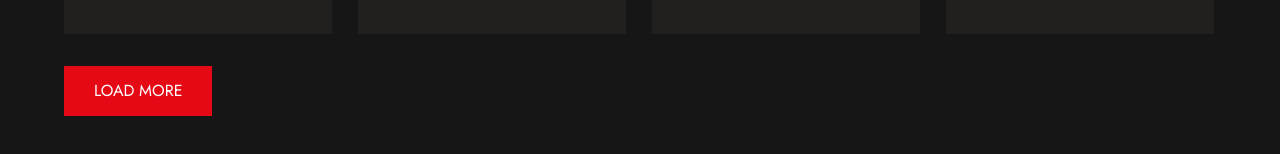
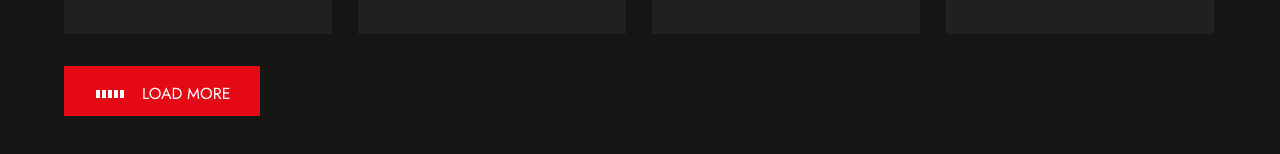
Before and after one commit to Cherepanov-project/yandex-music-clone, a Next.js app: page /single-movie in a window 1280 px wide. Shown: the part 1615-1769 px from the top of the page. Built offline with nearby package versions, Linux system fonts and the light colour scheme.

Commit message:
add preloader

```diff
--- /dev/null
+++ b/components/loader/Loader.tsx
@@ -0,0 +1,11 @@
+import React from "react";
+import ReactLoading from "react-loading";
+
+interface ILoader {
+  type: string;
+  color: string;
+}
+
+export const Loader: React.FC<ILoader> = ({ type, color }) => (
+  <ReactLoading type={"bars"} color={"#fff"} height={16} width={32} />
+);
--- a/package.json
+++ b/package.json
@@ -25,6 +25,7 @@
     "react": "18.0.0",
     "react-dom": "18.0.0",
     "react-icons": "^4.3.1",
+    "react-loading": "^2.0.3",
     "sass": "^1.50.0",
     "styled-components": "^5.3.5",
     "styled-normalize": "^8.0.7",
--- a/pages/single-movie.tsx
+++ b/pages/single-movie.tsx
@@ -16,11 +16,13 @@ import {
   MovieGenre,
   MovieSocial,
   MovieSocialItem,
-  More, MoreTitle, MoreContainer, MoreButtonLoad
+  More, MoreTitle, MoreContainer, MoreButtonLoad, MoreButtonLoadText
 } from '../styles/single-movie'
+import {Loader} from '../components/loader/Loader'
 
 const SingleMovie = () => {
   const [movieCount, setMovieCount] = useState(4);
+  const [loading, setLoading] = useState(true)
   const loadMore = () => setMovieCount(movieCount + 4)
 
   return (
@@ -92,9 +94,13 @@ const SingleMovie = () => {
         </Movie>
 
         <More>
+
           <MoreTitle>More Like This</MoreTitle>
           <MoreContainer><ListItems movieCount={movieCount}/></MoreContainer>
-          <MoreButtonLoad onClick={loadMore}>load more</MoreButtonLoad>
+          <MoreButtonLoad onClick={loadMore}>
+            {loading ? <Loader/> : null}
+            <MoreButtonLoadText>load more</MoreButtonLoadText>
+          </MoreButtonLoad>
         </More>
       </>
   )
--- a/styles/single-movie.ts
+++ b/styles/single-movie.ts
@@ -155,4 +155,10 @@ export const MoreButtonLoad = styled.button`
   border-radius: 0;
   cursor: pointer;
   margin-top: 32px;
+  display: flex;
+  gap: 16px;
 `
+
+export const MoreButtonLoadText = styled.span`
+transform: translateY(4px);
+`
```
Also changed, not shown: 1 other file (tests, documents, lock files or other folders).
